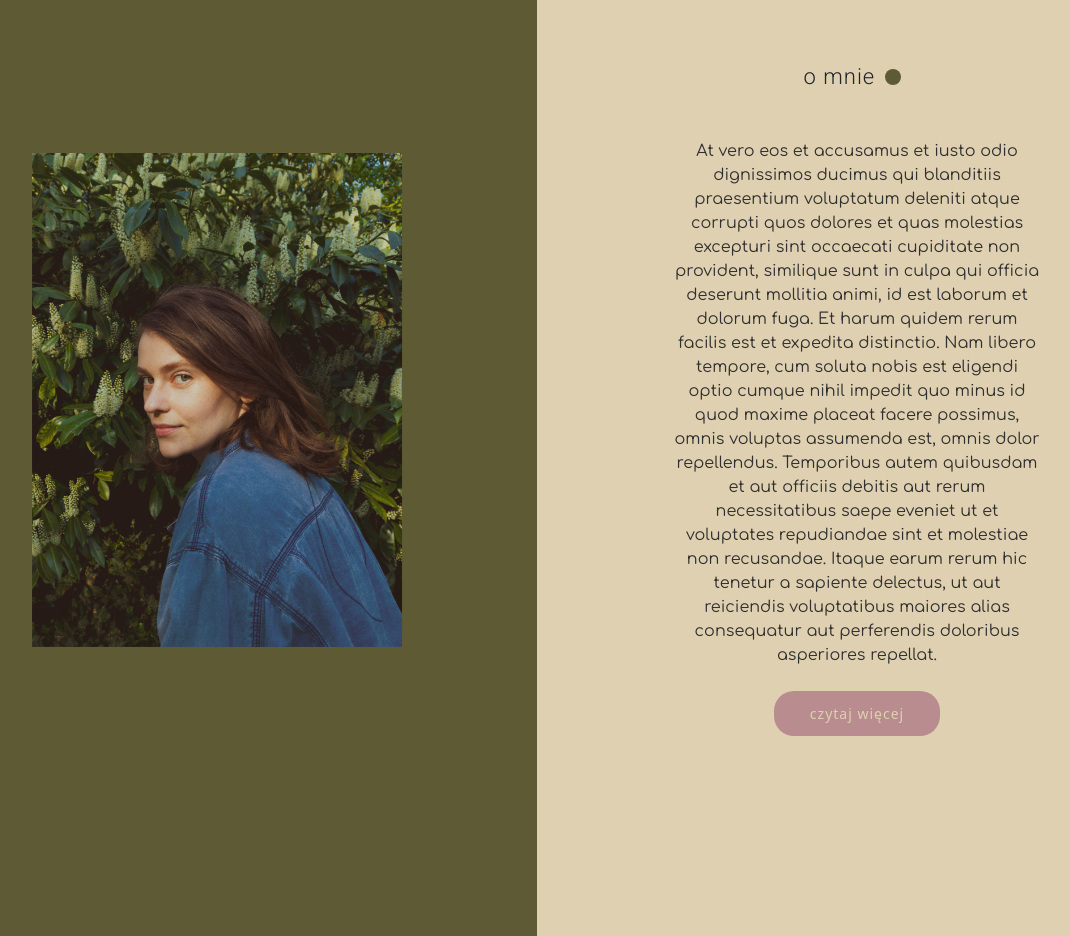
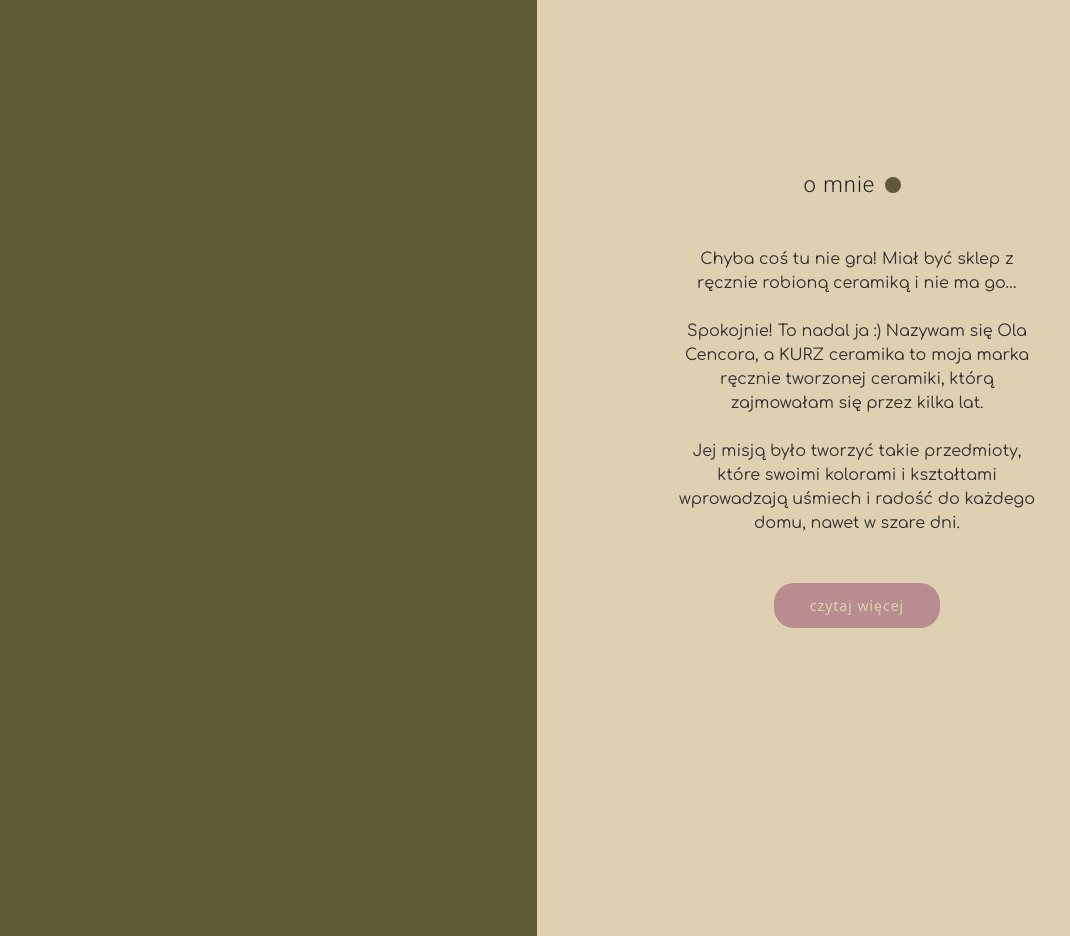
Before and after one commit to Ola-Cencora/KURZceramika-web-project, a React (Create React App) app: page / in a window 1280 px wide. Shown: the part 800-1736 px from the top of the page, without its empty margins (103-1173 px from the left). Built offline with nearby package versions, Linux system fonts and the light colour scheme.

Commit message:
Add proper about text, align proper styles for about section

```diff
--- a/src/App.js
+++ b/src/App.js
@@ -11,7 +11,7 @@ function App() {
       <ScrollToTop />
       <Routes>
         <Route path="/" element={<HomePage />} />
-        <Route path="/about" element={<AboutSubpage />} />
+        <Route path="/omnie" element={<AboutSubpage />} />
         <Route path="*" element={<NotFound />} />
       </Routes>
       <Footer />
--- a/src/components/pages/About/About.js
+++ b/src/components/pages/About/About.js
@@ -1,4 +1,4 @@
-import React, { useEffect, useState } from "react";
+import React, { useEffect, useState, useRef } from "react";
 import SectionTitle from "../../common/SectionTitle/SectionTitle";
 import Button from "../../common/Button/Button";
 import { Row, Col } from "react-bootstrap";
@@ -9,19 +9,31 @@ import { Link } from "react-router-dom";
 import { Fade } from "react-awesome-reveal";
 
 const About = () => {
-  const [text, setText] = useState("");
+  const [paragraphs, setParagraphs] = useState([]);
+  const aboutRef = useRef(null);
 
   useEffect(() => {
-    setText(AboutText);
+    setParagraphs(AboutText.split("\n"));
+  }, []);
+
+  useEffect(() => {
+    if (aboutRef.current) {
+      const yOffset = aboutRef.current.offsetTop;
+      window.scrollTo(0, yOffset);
+    }
   }, []);
 
   return (
-    <div id="about" className={clsx(styles.about, "container-fluid")}>
+    <div
+      id="about"
+      ref={aboutRef}
+      className={clsx(styles.about, "container-fluid")}
+    >
       <Row>
         <Col
           lg={6}
           xs={12}
-          className={clsx(styles.aboutImg, "order-lg-1 order-1")}
+          className={clsx(styles.aboutImg, "d-none d-lg-flex order-1")}
         >
           <Fade direction="up" triggerOnce>
             <img
@@ -37,8 +49,13 @@ const About = () => {
         >
           <Fade cascade direction="up" triggerOnce>
             <SectionTitle title="o mnie" />
-            <p>{text}</p>
-            <Link to="/about">
+            {paragraphs.map((paragraph, index) => (
+              <>
+                <p key={index}>{paragraph}</p>
+                <br />
+              </>
+            ))}
+            <Link to="/omnie">
               <Button variant="more" content="czytaj więcej" />
             </Link>
           </Fade>
--- a/src/components/pages/About/aboutTxt.js
+++ b/src/components/pages/About/aboutTxt.js
@@ -1,2 +1,2 @@
 export const AboutText =
-  "At vero eos et accusamus et iusto odio dignissimos ducimus qui blanditiis praesentium voluptatum deleniti atque corrupti quos dolores et quas molestias excepturi sint occaecati cupiditate non provident, similique sunt in culpa qui officia deserunt mollitia animi, id est laborum et dolorum fuga. Et harum quidem rerum facilis est et expedita distinctio. Nam libero tempore, cum soluta nobis est eligendi optio cumque nihil impedit quo minus id quod maxime placeat facere possimus, omnis voluptas assumenda est, omnis dolor repellendus. Temporibus autem quibusdam et aut officiis debitis aut rerum necessitatibus saepe eveniet ut et voluptates repudiandae sint et molestiae non recusandae. Itaque earum rerum hic tenetur a sapiente delectus, ut aut reiciendis voluptatibus maiores alias consequatur aut perferendis doloribus asperiores repellat.";
+"Chyba coś tu nie gra! Miał być sklep z ręcznie robioną ceramiką i nie ma go… \n Spokojnie! To nadal ja :) Nazywam się Ola Cencora, a KURZ ceramika to moja marka ręcznie tworzonej ceramiki, którą zajmowałam się przez kilka lat. \n Jej misją było tworzyć takie przedmioty, które swoimi kolorami i kształtami wprowadzają uśmiech i radość do każdego domu, nawet w szare dni.";
--- a/src/components/pages/AboutSubpage/AboutSubpage.js
+++ b/src/components/pages/AboutSubpage/AboutSubpage.js
@@ -5,6 +5,7 @@ import SectionTitle from "../../common/SectionTitle/SectionTitle";
 import Button from "../../common/Button/Button";
 import { Container } from "react-bootstrap";
 import { Link } from "react-router-dom";
+import { Fade } from "react-awesome-reveal";
 
 const AboutSubpage = () => {
   const [paragraphs, setParagraphs] = useState([]);
@@ -21,10 +22,12 @@ const AboutSubpage = () => {
     <div className={styles.aboutSubpage}>
       <Container>
         <div className={styles.aboutTxt}>
-          <SectionTitle title="o mnie" />
-          {paragraphs.map((paragraph, index) => (
-            <p key={index}>{paragraph}</p>
-          ))}
+          <Fade cascade direction="up" triggerOnce>
+            <SectionTitle title="o mnie" />
+            {paragraphs.map((paragraph, index) => (
+              <p key={index}>{paragraph}</p>
+            ))}
+          </Fade>
         </div>
         <Link to="/">
           <Button content="wróć do strony głównej" />
```
Also changed, not shown: src/components/pages/AboutSubpage/aboutMoreTxt.js (+1 -1 lines).
